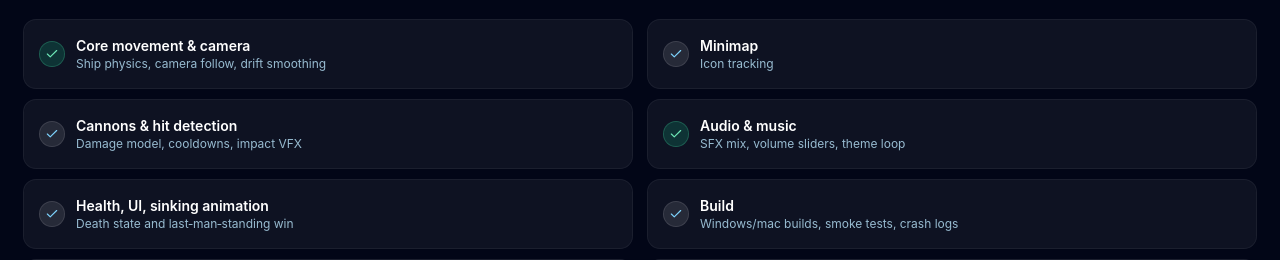
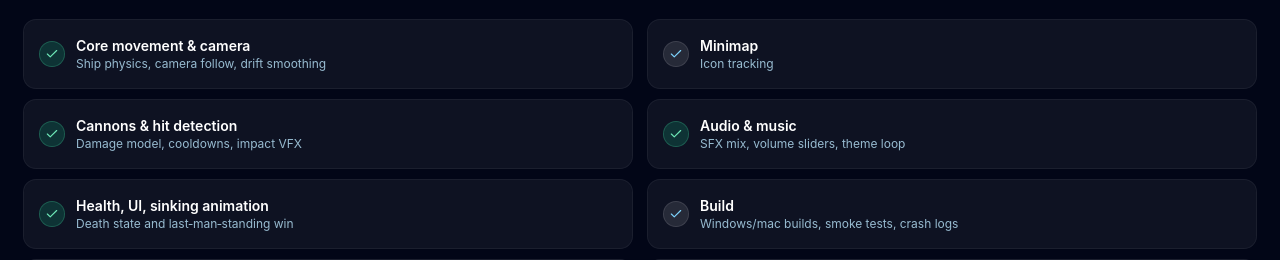
Before and after one commit to MUHARABI/overboard-site, a React (Vite) app: page / in a window 1280 px wide. Shown: the part 2460-2720 px from the top of the page. Built offline with nearby package versions, Linux system fonts and the light colour scheme.

Commit message:
update checklist

```diff
--- a/src/OverboardSite.jsx
+++ b/src/OverboardSite.jsx
@@ -313,8 +313,8 @@ export default function OverboardSite() {
           <div className="grid gap-4 md:grid-cols-2">
             <div className="space-y-3">
               <RoadmapItem done title="Core movement & camera" detail="Ship physics, camera follow, drift smoothing" />
-              <RoadmapItem done={false} title="Cannons & hit detection" detail="Damage model, cooldowns, impact VFX" />
-              <RoadmapItem done={false} title="Health, UI, sinking animation" detail="Death state and last‑man‑standing win" />
+              <RoadmapItem done title="Cannons & hit detection" detail="Damage model, cooldowns, impact VFX" />
+              <RoadmapItem done title="Health, UI, sinking animation" detail="Death state and last‑man‑standing win" />
               <RoadmapItem done title="Networking polish" detail="Lag compensation, spawn logic, lobby flow" />
             </div>
             <div className="space-y-3">
```
